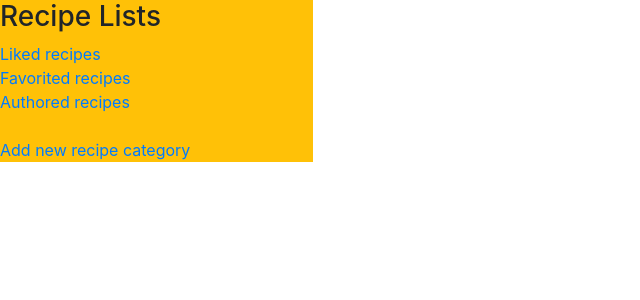
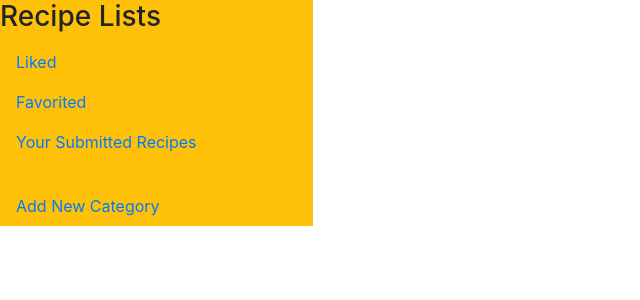
Before and after one commit to ocassidydev/chef-mate, a Django app: template templates/base.html in a window 1280 px wide. Shown: the part 56-356 px from the top of the page, without its empty margins (0-640 px from the left). Run offline with Django 3.2, Linux system fonts and the light colour scheme; the template is opened without the code that fills it, so the values that code supplies are empty.

```diff
--- a/templates/base.html
+++ b/templates/base.html
@@ -48,14 +48,21 @@
     <div class="row">
         <div class="col-md-3 bg-warning recipe-list-box">
             <h3>Recipe Lists</h3>
-            <a href="#">Liked recipes</a>
-            <br>
-            <a href="#">Favorited recipes</a>
-            <br>
-            <a href="#">Authored recipes</a>
-            <br>
-            <br>
-            <a href="#">Add new recipe category</a>
+            <ul class="nav flex-column">
+                <li class="nav-item">
+                    <a class="nav-link" href="#">Liked</a>
+                </li>
+                <li class="nav-item">
+                    <a class="nav-link" href="#">Favorited</a>
+                </li>
+                <li class="nav-item">
+                    <a class="nav-link" href="#">Your Submitted Recipes</a>
+                </li>
+                <br>
+                <li class="nav-item">
+                    <a class="nav-link" href="#">Add New Category</a>
+                </li>
+            </ul>
         </div>
         <div class="col-md-9">
             {% block content %}
```
Also changed, not shown: templates/index.html (+13 -1 lines).
